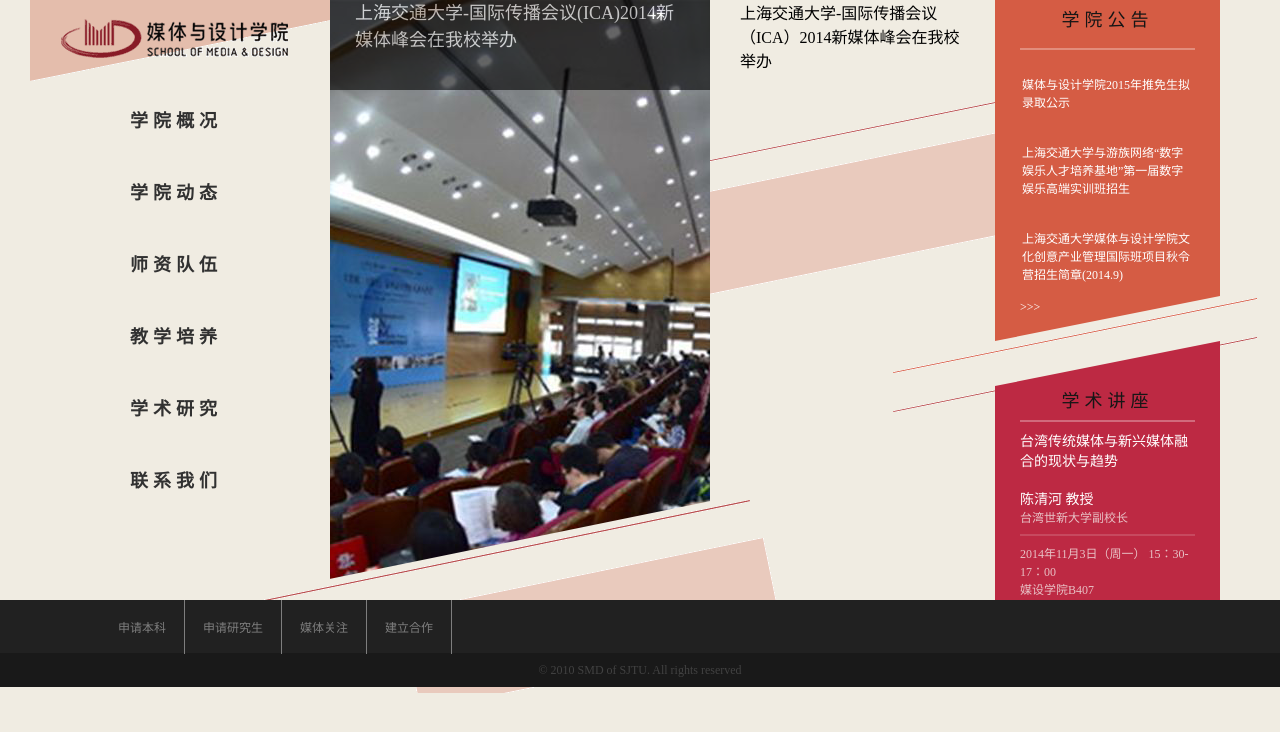
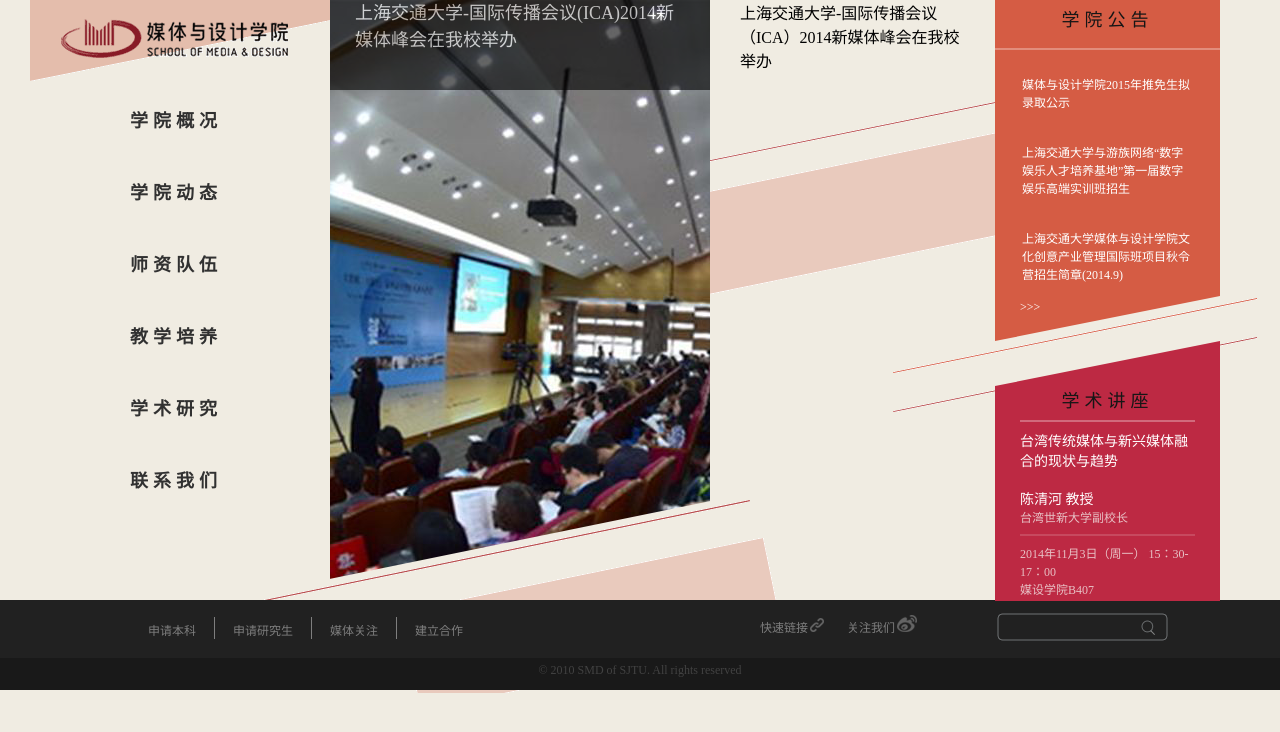
Before and after one commit to fiona23/webcom, a plain HTML site: page html/index.html in a window 1280 px wide. Drawn offline with Linux system fonts and the light colour scheme.

Commit message:
index demo2

```diff
--- a/css/bar.css
+++ b/css/bar.css
@@ -4,15 +4,12 @@ ul#bar{
 	left:100px;
 	list-style-type:none;}
 #bar li{
-	width:100px;
 	letter-spacing:5px;
 	line-height:4;
 	color:#313131;
 	font-size:18px;
 	font-weight:bold;}
 
-#bar li a{
-	text-align:center;}
 
 #header a:link,#bar a:visited{
 	color:#313131;}
--- a/css/base.css
+++ b/css/base.css
@@ -12,7 +12,8 @@ html, body, div, span, applet, object, iframe, h1, h2, h3, h4, h5, h6, p, blockq
 	list-style-type:none;
 }
 body{
-	background:#f0ece2 url(../images/bg.gif) no-repeat 255px 94px;}
+	background:#f0ece2 url(../images/bg.gif) no-repeat;
+	background-position:255px 94px;}
 
 .content{
 	height:600px;
@@ -21,6 +22,12 @@ body{
 	width:1220px;
 	margin:auto;
 	height:600px;
+	}
+
+#container-bottom{
+	width:1220px;
+	margin:auto;
+	height:90px;
 	}
 #header{
 	width:300px;}
@@ -44,38 +51,92 @@ body{
 
 
 /* footer  */
+#footer{
+	background:url(../images/footer.gif) repeat-x;
+	}
 #footer1{
 	clear:both;
 	width:100%;
 	height:53px;
-	background:url(../images/footer1.gif) repeat-x;
+
 	font-size:12px;
 	float:left;}
 #footer1 ul{
-	height:10px;
 	position:relative;
 	left:100px;
 	float:left;}
 #footer1 li{
-	float:left;}
+	float:left;
+	}
 
-#footer1 a:link,#footer1 a:visited{
+#footer1-1 a:link,#footer1-1 a:visited{
 	color:#7e7e7e;
 	display:block;
 	padding:18px;
+	padding-top:4px;
+	margin-top:17px;
+	height:0px;
 	border-right:1px solid #7e7e7e;}
 
-#footer2{clear:both;
+#footer1-1{
+	width:710px;
+	height:53px;
+	float:left;}
+
+#footer2{
+	clear:both;
 	width:100%;
 	height:34px;
-	background:url(../images/footer2.gif) repeat-x;
 	float:left;
 	text-align:center;}
 
+
+#footer1-2{
+	width:225px;
+	height:53px;
+	float:left;
+	margin-right:30px;
+	margin-top:15px;}
+
+#footer1-2 span{
+	margin-left:20px;
+	margin-right:2px;}
+
+#footer1-2 a:link,#footer1-2 a:visited{
+	color:#7e7e7e;}
+/***search***/
+#footer1-3{
+	width:225px;
+	height:53px;
+	float:left;
+	margin-top:10px;}
+
+.search{
+	background:url("../images/search.gif") no-repeat;
+	height:30px;
+	margin-top:3px;}
+
+.search input{
+	border:none;
+	background:none;
+	float:left;
+	outline:medium;}
+
+.search-box{
+	height:25px;
+	margin-left:7px;
+	width:133px;}
+
+.search-button{
+	width:25px;
+	height:25px;
+	cursor:pointer;
+	color:transparent;}
 /***中间几个新闻图片****/
 #sidenews2{
 	width:225px;
-	height:345px;}
+	height:345px;
+	}
 
 #sidenews3{
 	width:225px;
--- a/css/content.css
+++ b/css/content.css
@@ -15,6 +15,6 @@
 	border-left:225px solid transparent;}
 
 .red{
-	height:260px;
+	height:215px;
 	background:#bd2943;
 	}
--- a/html/index.html
+++ b/html/index.html
@@ -46,11 +46,9 @@
 	</div>
 	<div id="sidebar3" class="content">
 		<div class="orange">
+		<p class="chead" style="line-height:40px;">学院公告</p><hr noshade="noshade" style="border:1px solid #e28d7c;" />
 			<table>
 				<tbody>
-				<div id="course">
-				<p class="chead" style="line-height:40px;">学院公告</p><hr noshade="noshade" style="border:1px solid #e28d7c"/>
-				</div>
 				<tr><td class="notice"><a href="#">媒体与设计学院2015年推免生拟录取公示</a></td></tr>
 				<tr><td class="notice"><a href="#">上海交通大学与游族网络“数字娱乐人才培养基地”第一届数字娱乐高端实训班招生</a></td></tr>
 				<tr><td class="notice"><a href="#">上海交通大学媒体与设计学院文化创意产业管理国际班项目秋令营招生简章(2014.9)</a></td></tr>
@@ -62,8 +60,8 @@
 		<div id="rtrangle"></div>
 		<div class="red">
 			<div id="course">
-			<p class="chead">学术讲座</P><hr noshade="noshade" noshade="noshade" style="border:1px solid #d16a7c;"/>
-			<p id="chead" style="font-size:14px;color:#fff;"><a href="#">台湾传统媒体与新兴媒体融合的现状与趋势<a></p><br />
+			<p class="chead">学术讲座</P><hr noshade="noshade" style="border:1px solid #d16a7c;"/>
+			<p id="chead" style="font-size:14px;color:#fff;"><a href="#">台湾传统媒体与新兴媒体融合的现状与趋势</a></p><br />
 			<p style="font-size:14px;color:#fff;">陈清河 教授</P>
 			<p style="font-size:12px;color:#e8c1c5;">台湾世新大学副校长</p><hr noshade="noshade" style="border:1px solid #c7495f;"/>
 			<p style="font-size:12px;color:#e8c1c5;">2014年11月3日（周一）
@@ -74,16 +72,32 @@
 	</div>
 
 </div>
+<div id="footer">
+<div id="container-bottom">
 <div id="footer1">
-	<div>
+	<div id="footer1-1">
 		<ul><li class="menu"><a href="#">申请本科</a></li>
 			<li class="menu"><a href="#">申请研究生</a></li>
 			<li class="menu"><a href="#">媒体关注</a></li>
-			<li class="menu"><a href="#">建立合作</a></li>
+			<li class="menu"><a href="#" style="border-right:1px solid #212121;">建立合作</a></li>
 		</ul>
-	</div></div>
+	</div>
+	<div id="footer1-2">
+	<span><a href="#">快速链接</a></span><img src="../images/link.gif" />
+	<span><a href="#">关注我们</a></span><img src="../images/weibo.gif" />
+	</div>
+	<div id="footer1-3">
+		<form class="search">
+			<input class="search-box" type="text" />
+			<input class="search-button" type="submit" />
+		</form>
+	</div>
+
+</div>
 <div id="footer2">
-	<p>© 2010 SMD of SJTU. All rights reserved</P></div>
-
+	<p>© 2010 SMD of SJTU. All rights reserved</P>
+</div>
+</div>
+</div>
 </body>
 </html>
```
Also changed, not shown: images/footer.gif (added), images/link.gif (added), images/search.gif (added), images/weibo.gif (added).
